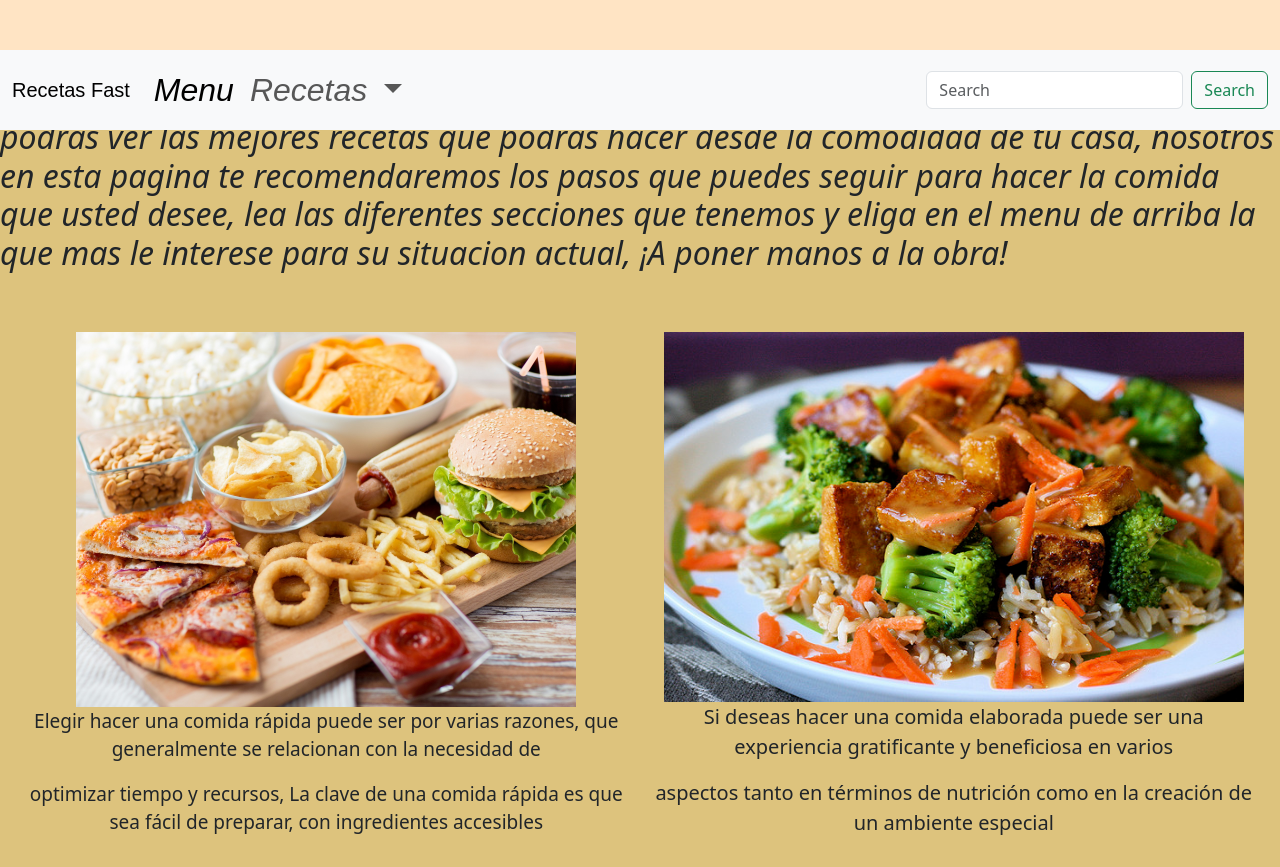
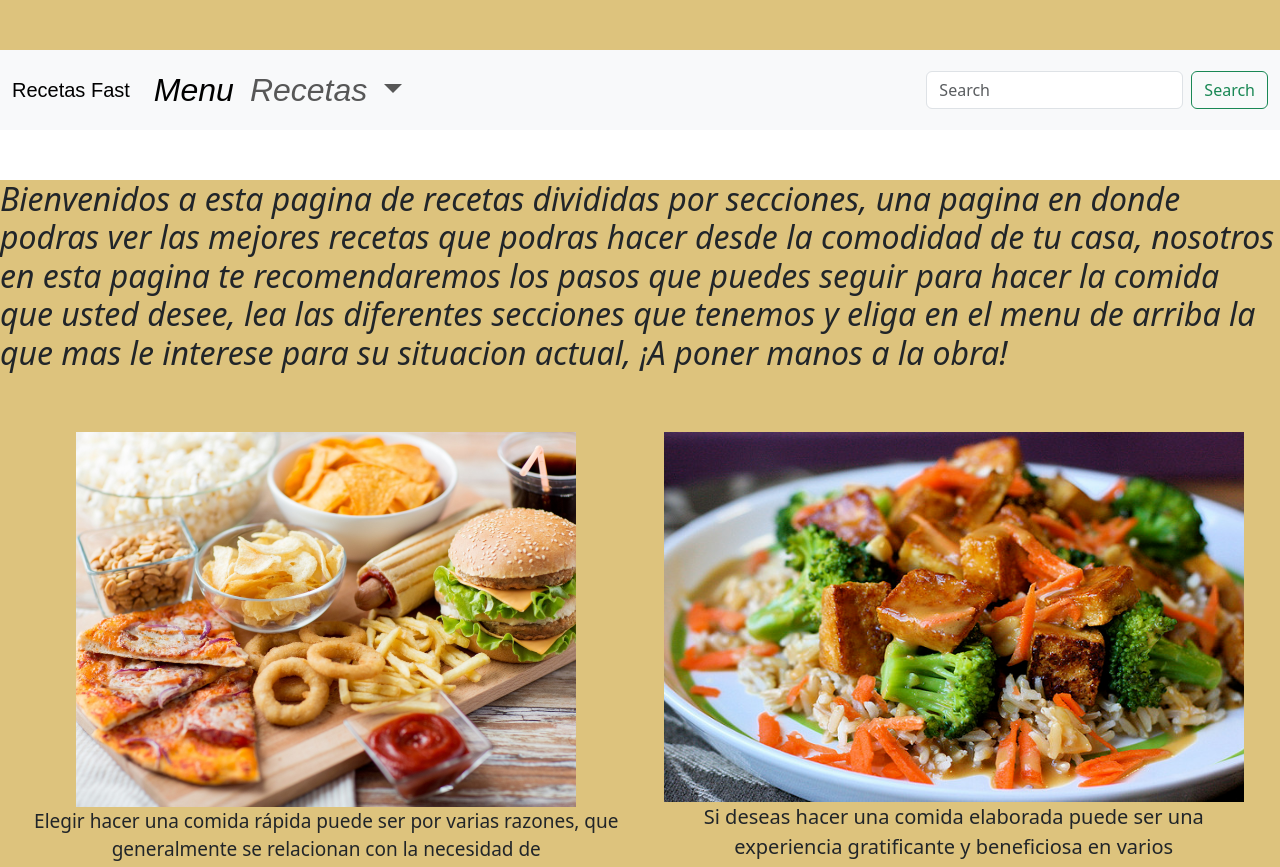
Before and after one commit to LautyM26/Mi-pagina-de-recetas-de-comida, a plain HTML site: page index.html in a window 1280 px wide. Shown: the top 867 px of the page. Drawn offline with nearby package versions, Linux system fonts and the light colour scheme.

Commit message:
Guardado con encabezado

```diff
--- a/css/styles.css
+++ b/css/styles.css
@@ -2,8 +2,9 @@
   padding: 0;
   box-sizing: border-box;}
 
-
- header{background-color: bisque;}
+ header{background-color: rgb(221, 195, 125) !important;
+  margin-bottom: 100px;
+ }
 
  header h1 {
   font-size: 100px;
```
Also changed, not shown: index.html (+1 -1 lines).
